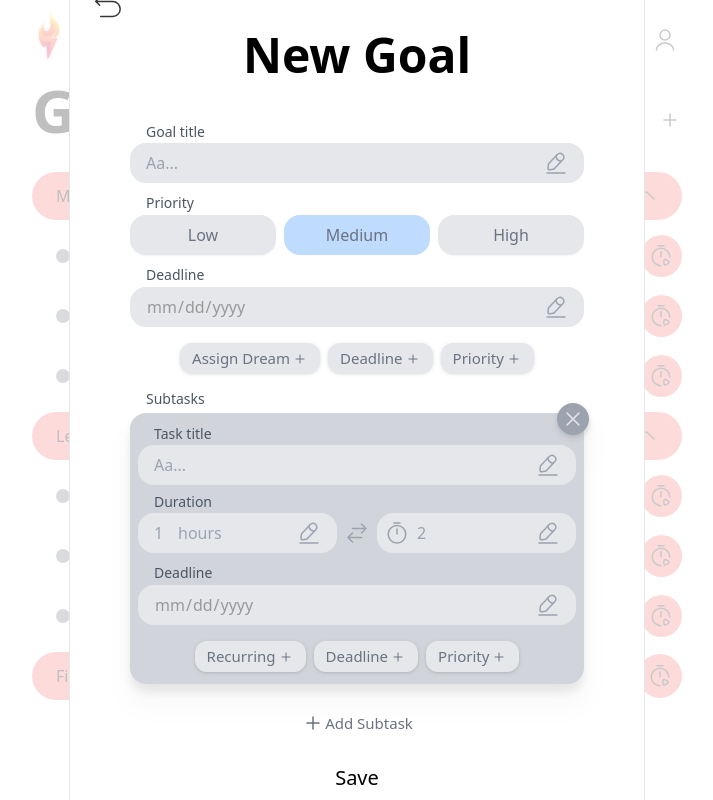
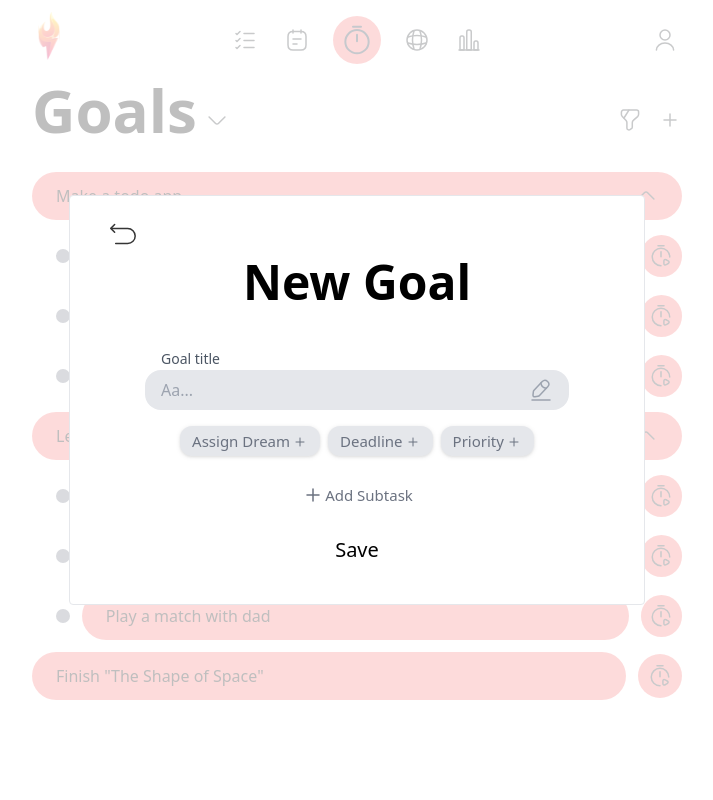
Before and after one commit to kasparas-ban/torch, a React (Vite) app: page /goals in a window 1280 px wide. Both pictures are taken after a click on the icon 953 px from the left and 120 px from the top of the page. Shown: the whole page, without its empty margins (283-996 px from the left). Built offline with nearby package versions, Linux system fonts and the light colour scheme.

Commit message:
Input addition/removal in New Goal Modal

```diff
--- a/src/components/AddGoalModal/AddGoalModal.tsx
+++ b/src/components/AddGoalModal/AddGoalModal.tsx
@@ -5,6 +5,7 @@ import { ReactComponent as EditIcon } from "../../assets/edit.svg"
 import { ReactComponent as ArrowsIcon } from "../../assets/arrows.svg"
 import { ReactComponent as CloseIcon } from "../../assets/close.svg"
 import { ReactComponent as PlusSmallIcon } from "../../assets/plus_small.svg"
+import { ReactComponent as MinusSmallIcon } from "../../assets/minus_small.svg"
 import { ReactComponent as TimerIcon } from "../../assets/navigation_icons/timer.svg"
 import "./inputStyles.css"
 
@@ -13,12 +14,38 @@ interface IAddGoalModal {
   closeModal: () => void
 }
 
+interface IGoal {
+  title: string
+  priority?: "LOW" | "MEDIUM" | "HIGH"
+  deadline?: Date | null
+  dream?: any | null
+  subtasks?: ITask[]
+  inputOrder: string[]
+}
+
+interface ITask {
+  title: string
+  priority?: "LOW" | "MEDIUM" | "HIGH"
+  duration?: number | null
+  deadline?: Date | null
+}
+
 function AddGoalModal({ showModal, closeModal }: IAddGoalModal) {
+  const defaultGoal = { title: "", inputOrder: [] }
+  const [goal, setGoal] = useState<IGoal>(defaultGoal)
+
   return (
     <Modal
       isOpen={showModal}
       onRequestClose={closeModal}
-      style={{ content: { outline: "none", overflowY: "auto" } }}
+      style={{
+        content: {
+          outline: "none",
+          overflowY: "auto",
+          maxHeight: "80vh",
+          scrollbarGutter: "stable both-edges",
+        },
+      }}
       className="absolute inset-0 m-auto mx-auto w-full border border-gray-200 bg-white p-5 sm:h-fit sm:max-w-xl sm:rounded sm:border"
       appElement={document.getElementById("root") || undefined}
     >
@@ -27,34 +54,73 @@ function AddGoalModal({ showModal, closeModal }: IAddGoalModal) {
       </button>
       <div className="text-center text-5xl font-semibold">New Goal</div>
       <div className="mx-auto">
-        <GoalForm />
+        <GoalForm goal={goal} setGoal={setGoal} />
       </div>
     </Modal>
   )
 }
 
-function GoalForm() {
+function GoalForm({
+  goal,
+  setGoal,
+}: {
+  goal: IGoal
+  setGoal: React.Dispatch<React.SetStateAction<IGoal>>
+}) {
+  const defaultTask = { title: "" }
+
+  const addSubtask = (e: React.MouseEvent<HTMLButtonElement, MouseEvent>) => {
+    e.preventDefault()
+    setGoal(prev => ({
+      ...prev,
+      subtasks: [...(prev.subtasks ? prev.subtasks : []), defaultTask],
+    }))
+  }
+
   return (
     <div className="px-0 pt-4 pb-2 sm:px-10">
       <form className="mt-6">
-        <div className="relative mb-8">
+        <div className="flex flex-col gap-1">
+          <div className="relative">
             <TextInput inputName="goal_title" label="Goal title" />
           </div>
 
-        <div className="relative mb-8">
+          {goal.inputOrder.map(input => {
+            if (input === "dream")
+              return (
+                goal.dream !== undefined && (
+                  <div className="relative">
+                    <TextInput inputName="goal_dream" label="Dream" />
+                  </div>
+                )
+              )
+            if (input === "priority")
+              return (
+                goal.priority && (
+                  <div className="relative">
                     <PriorityInput />
                   </div>
-
-        <div className="relative mb-3">
+                )
+              )
+            return (
+              goal.deadline !== undefined && (
+                <div className="relative">
                   <DateInput />
                 </div>
+              )
+            )
+          })}
+        </div>
 
-        <AddGoalSections />
+        <AddGoalSections goal={goal} setGoal={setGoal} />
 
-        <Subtasks />
+        {!!goal.subtasks?.length && <Subtasks goal={goal} setGoal={setGoal} />}
 
         <div className="relative mt-6 mb-5 flex justify-center">
-          <button className="flex px-3 py-1 text-[15px] text-gray-500">
+          <button
+            className="flex px-3 py-1 text-[15px] text-gray-500"
+            onClick={addSubtask}
+          >
             <div className="relative bottom-px">
               <PlusSmallIcon />
             </div>
@@ -95,37 +161,137 @@ function AddTaskSections() {
   )
 }
 
-function AddGoalSections() {
+function AddGoalSections({
+  goal,
+  setGoal,
+}: {
+  goal: IGoal
+  setGoal: React.Dispatch<React.SetStateAction<IGoal>>
+}) {
+  const addDeadline = () =>
+    setGoal(prev => ({
+      ...prev,
+      deadline: null,
+      inputOrder: [...prev.inputOrder, "deadline"],
+    }))
+  const removeDeadline = () =>
+    setGoal(prev => ({
+      ...prev,
+      deadline: undefined,
+      inputOrder: prev.inputOrder.filter(input => input !== "deadline"),
+    }))
+
+  const addPriority = () =>
+    setGoal(prev => ({
+      ...prev,
+      priority: "MEDIUM",
+      inputOrder: [...prev.inputOrder, "priority"],
+    }))
+  const removePriority = () =>
+    setGoal(prev => ({
+      ...prev,
+      priority: undefined,
+      inputOrder: prev.inputOrder.filter(input => input !== "priority"),
+    }))
+
+  const addDream = () =>
+    setGoal(prev => ({
+      ...prev,
+      dream: null,
+      inputOrder: [...prev.inputOrder, "dream"],
+    }))
+  const removeDream = () =>
+    setGoal(prev => ({
+      ...prev,
+      dream: undefined,
+      inputOrder: prev.inputOrder.filter(input => input !== "dream"),
+    }))
+
   return (
     <div className="my-4 flex flex-wrap justify-center gap-2">
-      <button className="flex rounded-xl bg-gray-200 px-3 py-1 text-[15px] text-gray-500 drop-shadow hover:bg-gray-300">
+      <button
+        className="flex rounded-xl bg-gray-200 px-3 py-1 text-[15px] text-gray-500 drop-shadow hover:bg-gray-300"
+        onClick={e => {
+          e.preventDefault()
+          goal.dream === undefined ? addDream() : removeDream()
+        }}
+      >
         Assign Dream
         <div className="relative top-1 ml-0.5">
+          {goal.dream === undefined ? (
             <PlusSmallIcon className="h-4 w-4" />
+          ) : (
+            <MinusSmallIcon className="h-4 w-4" />
+          )}
         </div>
       </button>
-      <button className="flex rounded-xl bg-gray-200 px-3 py-1 text-[15px] text-gray-500 drop-shadow hover:bg-gray-300">
+      <button
+        className="flex rounded-xl bg-gray-200 px-3 py-1 text-[15px] text-gray-500 drop-shadow hover:bg-gray-300"
+        onClick={e => {
+          e.preventDefault()
+          goal.deadline === undefined ? addDeadline() : removeDeadline()
+        }}
+      >
         Deadline
         <div className="relative top-1 ml-0.5">
+          {goal.deadline === undefined ? (
             <PlusSmallIcon className="h-4 w-4" />
+          ) : (
+            <MinusSmallIcon className="h-4 w-4" />
+          )}
         </div>
       </button>
-      <button className="flex rounded-xl bg-gray-200 px-3 py-1 text-[15px] text-gray-500 drop-shadow hover:bg-gray-300">
+      <button
+        className="flex rounded-xl bg-gray-200 px-3 py-1 text-[15px] text-gray-500 drop-shadow hover:bg-gray-300"
+        onClick={e => {
+          e.preventDefault()
+          goal.priority ? removePriority() : addPriority()
+        }}
+      >
         Priority
         <div className="relative top-1 ml-0.5">
+          {!goal.priority ? (
             <PlusSmallIcon className="h-4 w-4" />
+          ) : (
+            <MinusSmallIcon className="h-4 w-4" />
+          )}
         </div>
       </button>
     </div>
   )
 }
 
-function Subtasks() {
+function Subtasks({
+  goal,
+  setGoal,
+}: {
+  goal: IGoal
+  setGoal: React.Dispatch<React.SetStateAction<IGoal>>
+}) {
+  const removeTask = (
+    e: React.MouseEvent<HTMLButtonElement, MouseEvent>,
+    idx: number
+  ) => {
+    e.preventDefault()
+    setGoal(prev => ({
+      ...prev,
+      subtasks: prev.subtasks?.filter((_, index) => index !== idx),
+    }))
+  }
+
   return (
     <>
       <div className="mb-1 px-4 text-sm text-gray-600">Subtasks</div>
-      <div className="relative rounded-2xl bg-gray-300 p-2 drop-shadow-xl">
-        <button className="absolute top-[-10px] right-[-5px] z-10 h-8 w-8 rounded-full bg-gray-400 drop-shadow-md hover:bg-gray-500">
+      <div className="flex flex-col gap-4">
+        {goal.subtasks?.map((subtask, idx) => (
+          <div
+            key={idx}
+            className="relative rounded-2xl bg-gray-300 p-2 drop-shadow-xl"
+          >
+            <button
+              className="absolute top-[-10px] right-[-5px] z-10 h-8 w-8 rounded-full bg-gray-400 drop-shadow-md hover:bg-gray-500"
+              onClick={e => removeTask(e, idx)}
+            >
               <CloseIcon className="m-auto h-full w-6 text-gray-200" />
             </button>
             <div className="relative mb-1">
@@ -141,6 +307,8 @@ function Subtasks() {
               <AddTaskSections />
             </div>
           </div>
+        ))}
+      </div>
     </>
   )
 }
@@ -148,6 +316,12 @@ function Subtasks() {
 function PriorityInput() {
   return (
     <>
+      <label
+        htmlFor="priority"
+        className="cursor-text px-4 text-sm text-gray-600 transition-all peer-placeholder-shown:text-sm peer-focus:text-sm peer-focus:text-gray-600"
+      >
+        Priority
+      </label>
       <ul className="grid w-full gap-2 min-[400px]:grid-cols-3">
         <li>
           <input
@@ -197,12 +371,6 @@ function PriorityInput() {
           </label>
         </li>
       </ul>
-      <label
-        htmlFor="priority"
-        className="absolute left-0 -top-[22px] cursor-text px-4 text-sm text-gray-600 transition-all peer-placeholder-shown:top-2 peer-placeholder-shown:text-base peer-placeholder-shown:text-gray-400 peer-focus:text-sm peer-focus:text-gray-600"
-      >
-        Priority
-      </label>
     </>
   )
 }
@@ -213,6 +381,12 @@ function DateInput() {
 
   return (
     <>
+      <label
+        htmlFor="goal_deadline"
+        className="cursor-text px-4 text-sm text-gray-600 transition-all peer-placeholder-shown:text-sm peer-focus:text-sm peer-focus:text-gray-600"
+      >
+        Deadline
+      </label>
       <input
         id="goal_deadline"
         name="goal_deadline"
@@ -226,14 +400,8 @@ function DateInput() {
         onClick={e => (e.target as HTMLInputElement).showPicker()}
         onChange={e => setDateInput(e.target.value)}
       />
-      <label
-        htmlFor="goal_deadline"
-        className="absolute left-0 -top-[22px] cursor-text px-4 text-sm text-gray-600 transition-all peer-placeholder-shown:text-sm peer-focus:text-sm peer-focus:text-gray-600"
-      >
-        Deadline
-      </label>
       <div
-        className="absolute right-0 top-2 cursor-text px-4 text-gray-400 transition-all peer-focus:hidden"
+        className="absolute right-0 bottom-2 cursor-text px-4 pl-2 text-gray-400 transition-all peer-focus:hidden"
         onClick={() => inputRef?.current?.focus()}
       >
         <EditIcon />
```
Also changed, not shown: src/assets/minus_small.svg (added). Lines whose indentation alone changed are shown as unchanged.
